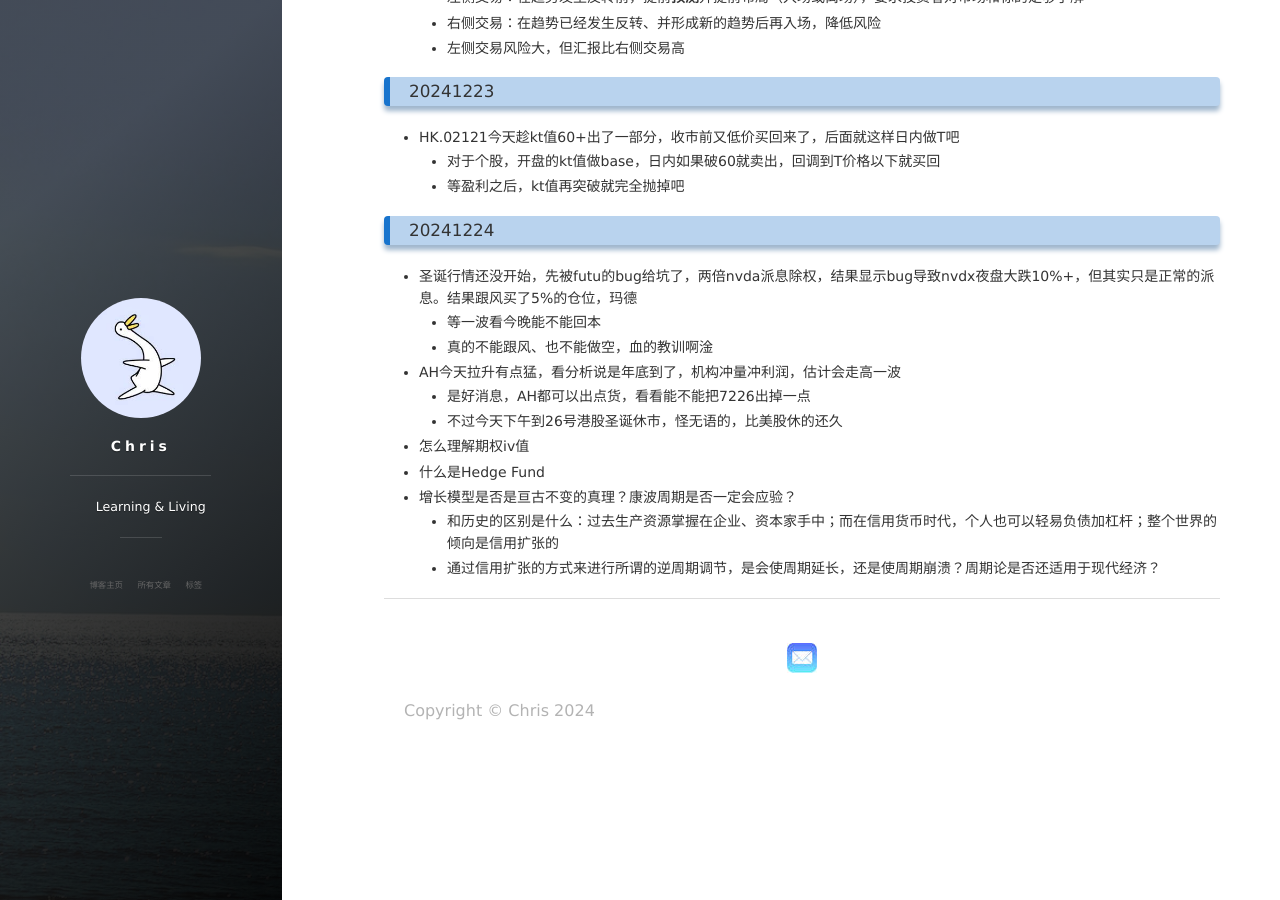
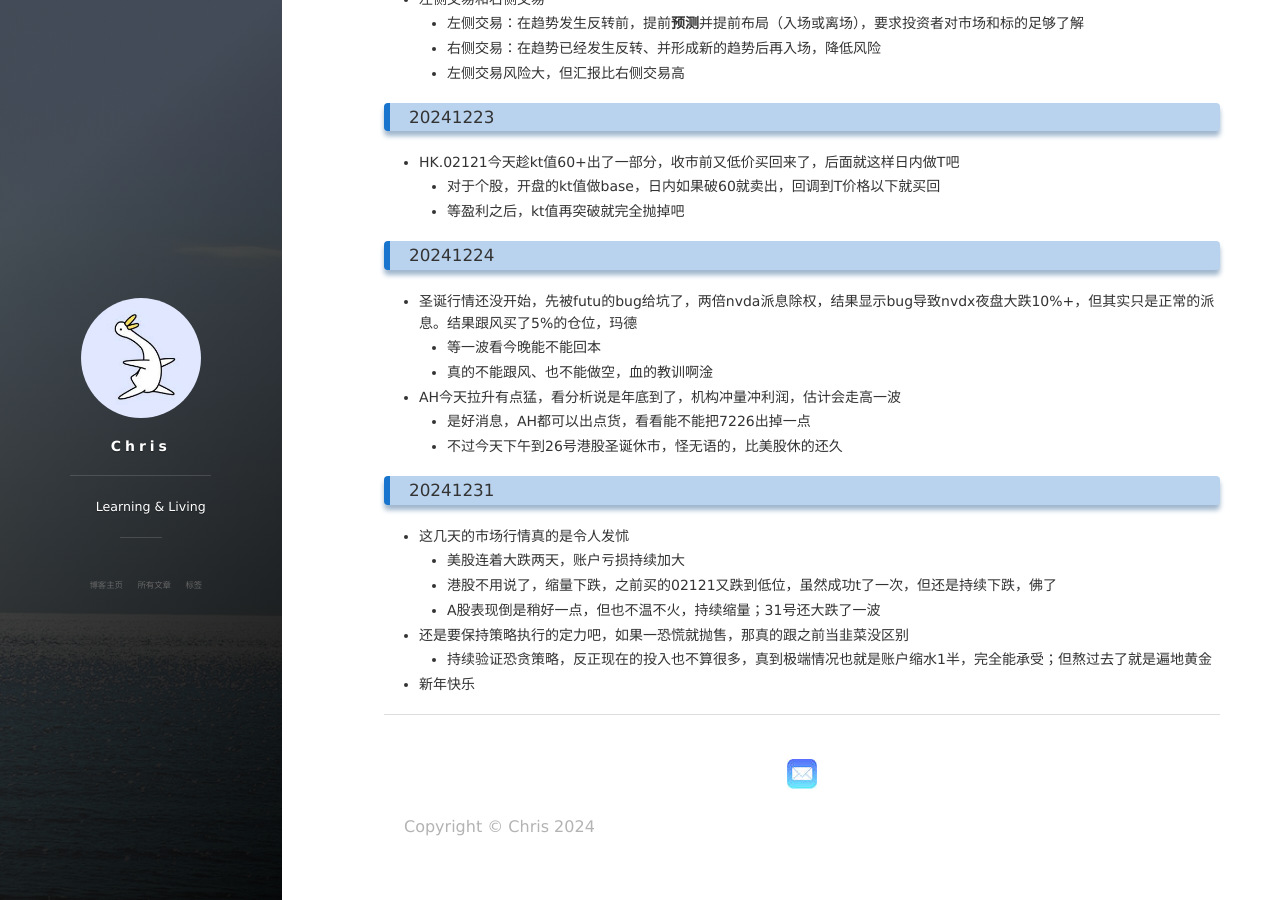
Before and after one commit to CHRisXman/CHRisXman.github.io, a Jekyll site: the page built from _posts/2024-12-04-essay-202412-finance-news.md, in a window 1280 px wide and 900 px high, scrolled down 5315 px. Built offline with Jekyll 4.4.1, drawn with Linux system fonts in a browser that asks for light colours; nearby versions of some CDN libraries.

Commit message:
update posts

```diff
--- a/_posts/2024-12-04-essay-202412-finance-news.md
+++ b/_posts/2024-12-04-essay-202412-finance-news.md
@@ -200,8 +200,11 @@ category: 财经
     - 不过今天下午到26号港股圣诞休市，怪无语的，比美股休的还久
 
 
-+ 怎么理解期权iv值
-+ 什么是Hedge Fund
-+ 增长模型是否是亘古不变的真理？康波周期是否一定会应验？
-    - 和历史的区别是什么：过去生产资源掌握在企业、资本家手中；而在信用货币时代，个人也可以轻易负债加杠杆；整个世界的倾向是信用扩张的
-    - 通过信用扩张的方式来进行所谓的逆周期调节，是会使周期延长，还是使周期崩溃？周期论是否还适用于现代经济？
+### 20241231
++ 这几天的市场行情真的是令人发怵
+    - 美股连着大跌两天，账户亏损持续加大
+    - 港股不用说了，缩量下跌，之前买的02121又跌到低位，虽然成功t了一次，但还是持续下跌，佛了
+    - A股表现倒是稍好一点，但也不温不火，持续缩量；31号还大跌了一波
++ 还是要保持策略执行的定力吧，如果一恐慌就抛售，那真的跟之前当韭菜没区别
+    - 持续验证恐贪策略，反正现在的投入也不算很多，真到极端情况也就是账户缩水1半，完全能承受；但熬过去了就是遍地黄金
++ 新年快乐
```
Also changed, not shown: _posts/2025-01-01-essay-202501-finance-news.md (added, +18 -0 lines).
